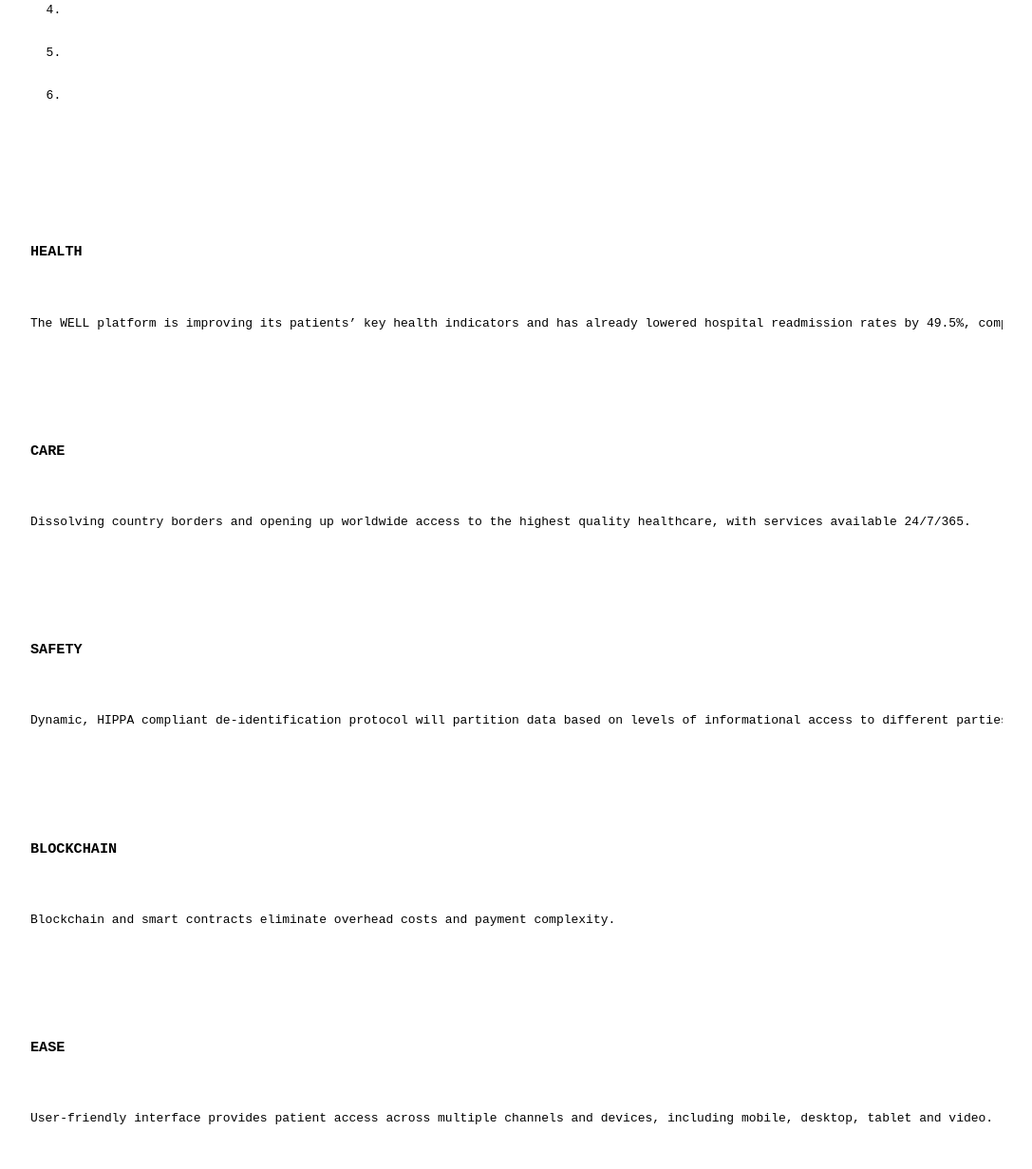
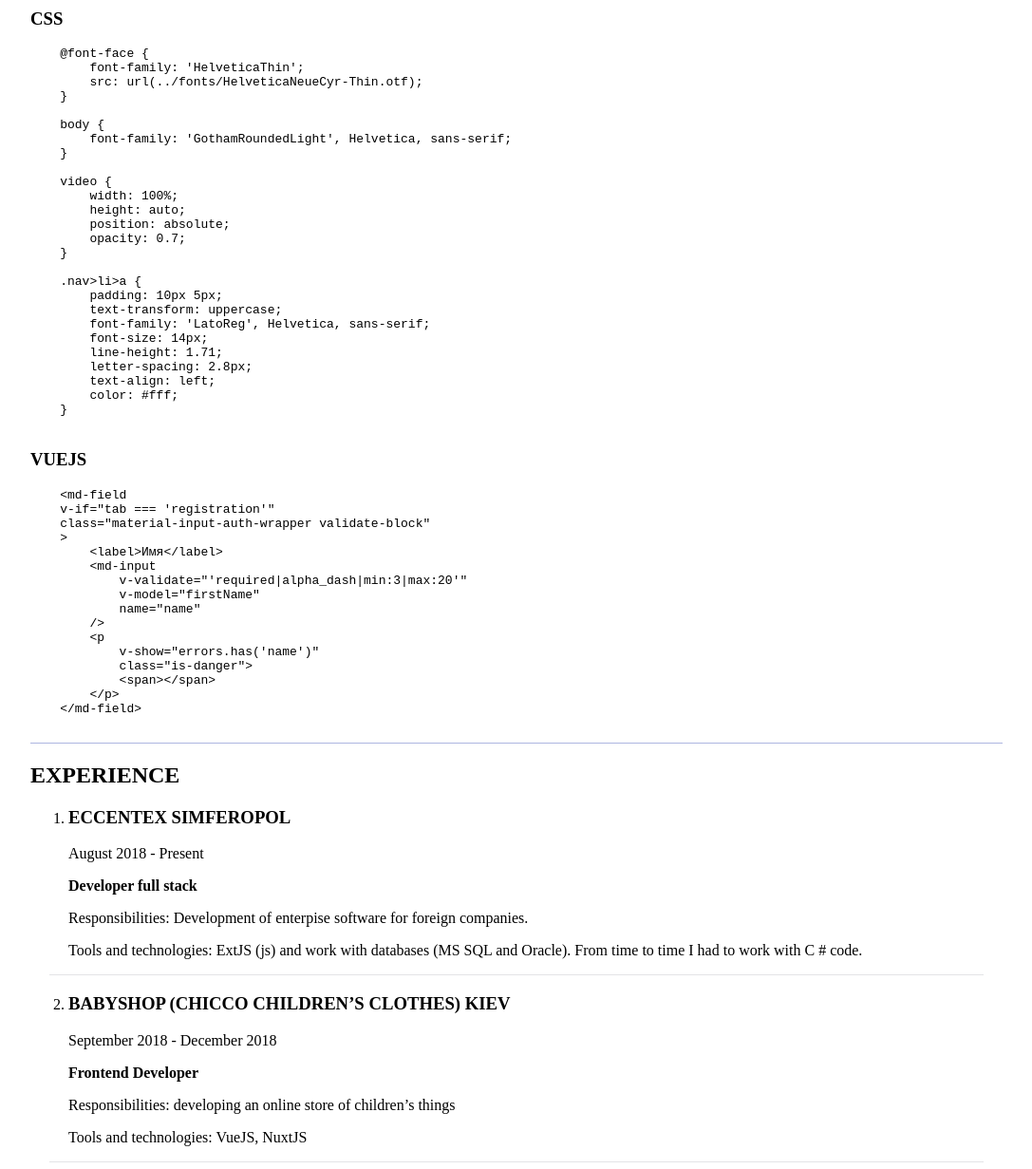
Before and after one commit to Venul/rsschool-2019Q1-cv, a plain HTML site: page index.html in a window 1280 px wide. Shown: the part 2005-3236 px from the top of the page at 95% size, without its empty margins (96-1183 px from the left). Drawn offline with Linux system fonts and the light colour scheme.

Commit message:
fix: text style in code section and some style bugs

```diff
--- a/index.html
+++ b/index.html
@@ -71,64 +71,64 @@
             </pre>
             <h3>HTML</h3>
             <pre>
-            <section class="health-section" id="blockchain">
-                    <div class="container">
-                        <h2>Blockchain</h2>
-                        <div class="health-hex">
-                            <img src="img/health-hex.png?ver=2" alt="health">
-                            <p class="health">Health</p>
-                            <p class="speed">Speed</p>
-                            <p class="easy">Ease</p>
-                            <p class="safe">Safety</p>
-                            <p class="care">Care</p>
-                            <p class="chain">Blockchain</p>
-                        </div>
-                        <div class="health-txt">
-                            <div id="carousel-example-generic" class="carousel slide" data-ride="carousel">
-                                <ol class="carousel-indicators">
-                                    <li data-target="#carousel-example-generic" data-slide-to="0" class="active"></li>
-                                    <li data-target="#carousel-example-generic" data-slide-to="1"></li>
-                                    <li data-target="#carousel-example-generic" data-slide-to="2"></li>
-                                    <li data-target="#carousel-example-generic" data-slide-to="3"></li>
-                                    <li data-target="#carousel-example-generic" data-slide-to="4"></li>
-                                    <li data-target="#carousel-example-generic" data-slide-to="5"></li>
-                                </ol>
-                                <div class="carousel-inner">
-                                    <div class="item active">
-                                        <h1>Health</h1>
-                                        <p class="light-p">The WELL platform is improving its patients’ key health indicators and has already lowered hospital readmission rates by 49.5%, compared with the national average.</p>
-                                    </div>
-                                    <div class="item">
-                                        <h1>Care</h1>
-                                        <p class="light-p">Dissolving country borders and opening up worldwide access to the highest quality healthcare, with services available 24/7/365.</p>
-                                    </div>
-                                    <div class="item">
-                                        <h1>Safety</h1>
-                                        <p class="light-p">Dynamic, HIPPA compliant de-identification protocol will partition data based on levels of informational access to different parties, times, reasons, locations, all on a need-to-know basis only.</p>
-                                    </div>
-                                    <div class="item">
-                                        <h1>Blockchain</h1>
-                                        <p class="light-p">Blockchain and smart contracts eliminate overhead costs and payment complexity.</p>
-                                    </div>
-                                    <div class="item">
-                                        <h1>Ease</h1>
-                                        <p class="light-p">User-friendly interface provides patient access across multiple channels and devices, including mobile, desktop, tablet and video.</p>
-                                    </div>
-                                    <div class="item">
-                                        <h1>Speed</h1>
-                                        <p class="light-p">Faster pre-authorization, instant payment to the provider, and timely treatment of the patient</p>
-                                    </div>
-                                    <a class="left carousel-control" href="#carousel-example-generic" data-slide="prev">
-                                        <span class="glyphicon glyphicon-chevron-left"></span>
-                                    </a>
-                                    <a class="right carousel-control" href="#carousel-example-generic" data-slide="next">
-                                        <span class="glyphicon glyphicon-chevron-right"></span>
-                                    </a>
-                                </div>
-                            </div>
-                        </div>
-                    </div>
-                </section>
+    &lt;section class="health-section" id="blockchain"&gt;
+        &lt;div class="container"&gt;
+            &lt;h2&gt;Blockchain&lt;/h2&gt;
+            &lt;div class="health-hex"&gt;
+                &lt;img src="img/health-hex.png?ver=2" alt="health"&gt;
+                &lt;p class="health"&gt;Health&lt;/p&gt;
+                &lt;p class="speed"&gt;Speed&lt;/p&gt;
+                &lt;p class="easy"&gt;Ease&lt;/p&gt;
+                &lt;p class="safe"&gt;Safety&lt;/p&gt;
+                &lt;p class="care"&gt;Care&lt;/p&gt;
+                &lt;p class="chain"&gt;Blockchain&lt;/p&gt;
+            &lt;/div&gt;
+            &lt;div class="health-txt"&gt;
+                &lt;div id="carousel-example-generic" class="carousel slide" data-ride="carousel"&gt;
+                    &lt;ol class="carousel-indicators"&gt;
+                        &lt;li data-target="#carousel-example-generic" data-slide-to="0" class="active"&gt;&lt;/li&gt;
+                        &lt;li data-target="#carousel-example-generic" data-slide-to="1"&gt;&lt;/li&gt;
+                        &lt;li data-target="#carousel-example-generic" data-slide-to="2"&gt;&lt;/li&gt;
+                        &lt;li data-target="#carousel-example-generic" data-slide-to="3"&gt;&lt;/li&gt;
+                        &lt;li data-target="#carousel-example-generic" data-slide-to="4"&gt;&lt;/li&gt;
+                        &lt;li data-target="#carousel-example-generic" data-slide-to="5"&gt;&lt;/li&gt;
+                    &lt;/ol&gt;
+                    &lt;div class="carousel-inner"&gt;
+                        &lt;div class="item active"&gt;
+                            &lt;h1&gt;Health&lt;/h1&gt;
+                            &lt;p class="light-p"&gt;The WELL platform is improving its patients’ key health indicators and has already lowered hospital readmission rates by 49.5%, compared with the national average.&lt;/p&gt;
+                        &lt;/div&gt;
+                        &lt;div class="item"&gt;
+                            &lt;h1&gt;Care&lt;/h1&gt;
+                            &lt;p class="light-p"&gt;Dissolving country borders and opening up worldwide access to the highest quality healthcare, with services available 24/7/365.&lt;/p&gt;
+                        &lt;/div&gt;
+                        &lt;div class="item"&gt;
+                            &lt;h1&gt;Safety&lt;/h1&gt;
+                            &lt;p class="light-p"&gt;Dynamic, HIPPA compliant de-identification protocol will partition data based on levels of informational access to different parties, times, reasons, locations, all on a need-to-know basis only.&lt;/p&gt;
+                        &lt;/div&gt;
+                        &lt;div class="item"&gt;
+                            &lt;h1&gt;Blockchain&lt;/h1&gt;
+                            &lt;p class="light-p"&gt;Blockchain and smart contracts eliminate overhead costs and payment complexity.&lt;/p&gt;
+                        &lt;/div&gt;
+                        &lt;div class="item"&gt;
+                            &lt;h1&gt;Ease&lt;/h1&gt;
+                            &lt;p class="light-p"&gt;User-friendly interface provides patient access across multiple channels and devices, including mobile, desktop, tablet and video.&lt;/p&gt;
+                        &lt;/div&gt;
+                        &lt;div class="item"&gt;
+                            &lt;h1&gt;Speed&lt;/h1&gt;
+                            &lt;p class="light-p"&gt;Faster pre-authorization, instant payment to the provider, and timely treatment of the patient&lt;/p&gt;
+                        &lt;/div&gt;
+                        &lt;a class="left carousel-control" href="#carousel-example-generic" data-slide="prev"&gt;
+                            &lt;span class="glyphicon glyphicon-chevron-left"&gt;&lt;/span&gt;
+                        &lt;/a&gt;
+                        &lt;a class="right carousel-control" href="#carousel-example-generic" data-slide="next"&gt;
+                            &lt;span class="glyphicon glyphicon-chevron-right"&gt;&lt;/span&gt;
+                        &lt;/a&gt;
+                    &lt;/div&gt;
+                &lt;/div&gt;
+            &lt;/div&gt;
+        &lt;/div&gt;
+    &lt;/section&gt;
             </pre>
             <h3>CSS</h3>
             <pre>
@@ -161,22 +161,22 @@
             </pre>
             <h3>VueJS</h3>
             <pre>
-            <md-field
+    &lt;md-field
     v-if="tab === 'registration'"
     class="material-input-auth-wrapper validate-block"
-                >
-                <label>Имя</label>
-                <md-input
+    &gt;
+        &lt;label&gt;Имя&lt;/label&gt;
+        &lt;md-input
             v-validate="'required|alpha_dash|min:3|max:20'"
             v-model="firstName"
             name="name"
-                />
-                <p
+        /&gt;
+        &lt;p
             v-show="errors.has('name')"
-                    class="is-danger">
-                    <span></span>
-                </p>
-            </md-field>
+            class="is-danger"&gt;
+            &lt;span&gt;&lt;/span&gt;
+        &lt;/p&gt;
+    &lt;/md-field&gt;
             </pre>
         </section>
         <section class="experience">
@@ -220,7 +220,7 @@
                 </li>
                 <li>
                     <h3>Origami</h3>
-                    <p>>August 2016 - April 2017</p>
+                    <p>August 2016 - April 2017</p>
                     <p><strong>Frontend Developer</strong></p>
                     <p>Projects: http: //anyks-mozaikaika.rf, http://kakbyhotel.ru, http: //avubus-vezet.rf </p>
                     <p>Responsibilities: adaptive layout of pages, mobile adaptation of ready-made sites. Tools and technologies: HTML5, CSS3, Bootstrap, jQuery</p>
--- a/style.css
+++ b/style.css
@@ -27,7 +27,8 @@ section:after {
     margin: 0;
 }
 
-.experience li:last-child:after {
+.experience li:last-child:after,
+section:last-child:after  {
     display: none;
 }
 
```
Lines whose indentation alone changed are shown as unchanged.
